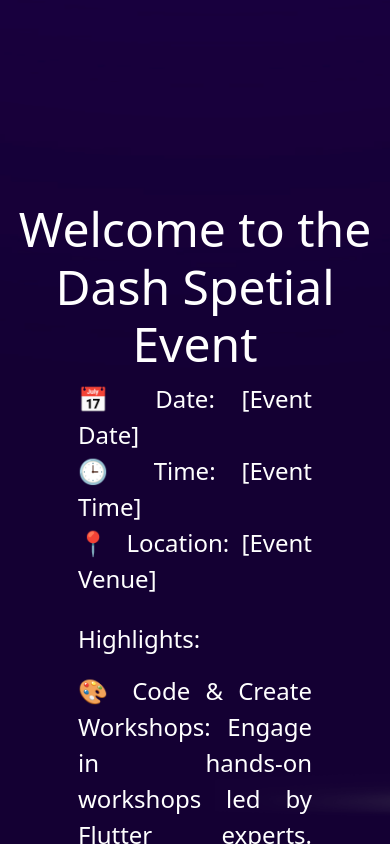
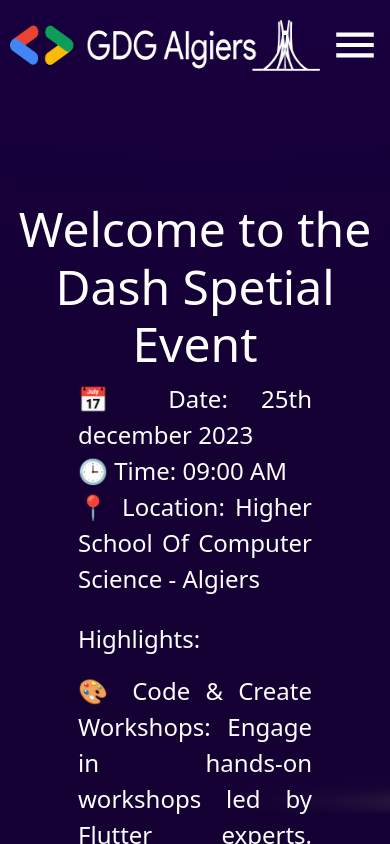
Before and after one commit to RamiLGH8/GIP_TEAM_2, a React (Create React App) app: page /details in a window 390 px wide. Built offline with nearby package versions, Linux system fonts and the light colour scheme.

Commit message:
responsive navbar added!

```diff
--- a/src/components/details/Details.jsx
+++ b/src/components/details/Details.jsx
@@ -8,9 +8,9 @@
                 <h1>Welcome to the Dash Spetial Event</h1>
                 <div className="details-content-paragraph">
                 <div className="date">
-                    <p>📅 Date: [Event Date]</p>
-                    <p>🕒 Time: [Event Time]</p>
-                    <p>📍 Location: [Event Venue]</p>
+                    <p>📅 Date: 25th december 2023</p>
+                    <p>🕒 Time: 09:00 AM</p>
+                    <p>📍 Location: Higher School Of Computer Science - Algiers</p>
                 </div>
                 <p>Highlights:</p>
                 <p>🎨 Code & Create Workshops: Engage in hands-on workshops led by Flutter experts. From beginner to advanced levels, these sessions will empower you to master Flutter development and unleash your creativity.</p>
--- a/src/components/navbar/Navbar.jsx
+++ b/src/components/navbar/Navbar.jsx
@@ -8,15 +8,12 @@
 
 function Navigationbar() {
   const [show, setShow] = useState(false);
-  const [display,setDisplay]=useState('none');
 
   const handleClose = () =>{
                    setShow(false);
-                   setDisplay('none');
                   };
   const handleShow = () =>{
                    setShow(true);
-                   setDisplay('block');
                   }
 
     return (
@@ -24,7 +21,7 @@
      <div className='d-none d-lg-block'>
       <Navbar style={{zIndex: "1", position:"fixed",top:"0",width:'100%',}}>
       <Container>
-        <Navbar.Brand href='#home' ><img src='logo.png' alt='' style={{height:'51px',width:'310px'}}></img></Navbar.Brand>
+        <Navbar.Brand href='/' ><img src='logo.png' alt='' style={{height:'51px',width:'310px'}}></img></Navbar.Brand>
         <Nav className="me-auto" style={{marginLeft:'35%'}}>
                   <Nav.Link
                           href="/"
@@ -40,11 +37,14 @@
                           href="/register"
                           style={{color:'#FFFFFF' ,marginRight:'20px',fontSize:'20px'}}><button className='Register-Now'>Register</button></Nav.Link>
         </Nav>
+        </Container>
+    </Navbar>
+       </div>
          {/* Mobile navbar */}
     <div className='d-lg-none'>
       <Nav style={{position:'fixed',top:'0', width:'100%',display:'flex',}}>
         <Nav.Item style={{marginRight:'auto',height:'90px',display:'flex',alignItems:'center',marginLeft:'10px'}}>
-        <Navbar.Brand href='#home' style={{width:'100px'}} ><img src='logo.png' alt='' style={{height:'51px',width:'310px'}}></img></Navbar.Brand>
+        <Navbar.Brand href='/' style={{width:'100px'}} ><img src='logo.png' alt='' style={{height:'51px',width:'310px'}}></img></Navbar.Brand>
 
         </Nav.Item>
         { <Nav.Item style={{display:'flex',alignItems:'center',marginRight:'10px'}}>
@@ -53,7 +53,7 @@
         </btn>
         </Nav.Item> }
 {
-      <Offcanvas style={{display:display}} show={show} onHide={handleClose} placement='end'>
+      <Offcanvas  show={show} onHide={handleClose} placement='end'>
         <Offcanvas.Header closeButton>
           <Offcanvas.Title></Offcanvas.Title>
         </Offcanvas.Header>
@@ -65,9 +65,7 @@
       </Offcanvas> }
       </Nav>
       </div>
-      </Container>
-    </Navbar>
-    </div>
+
    </>
     );
   }
```
